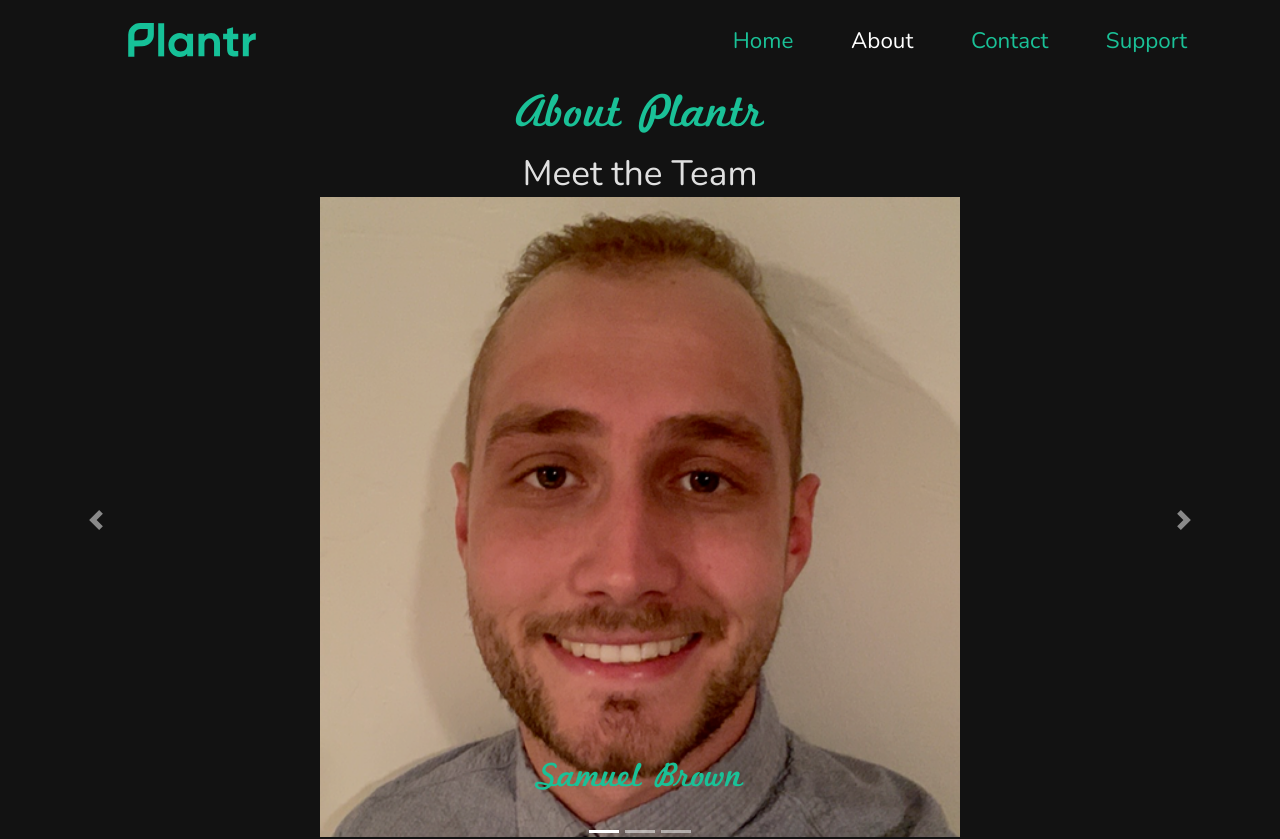
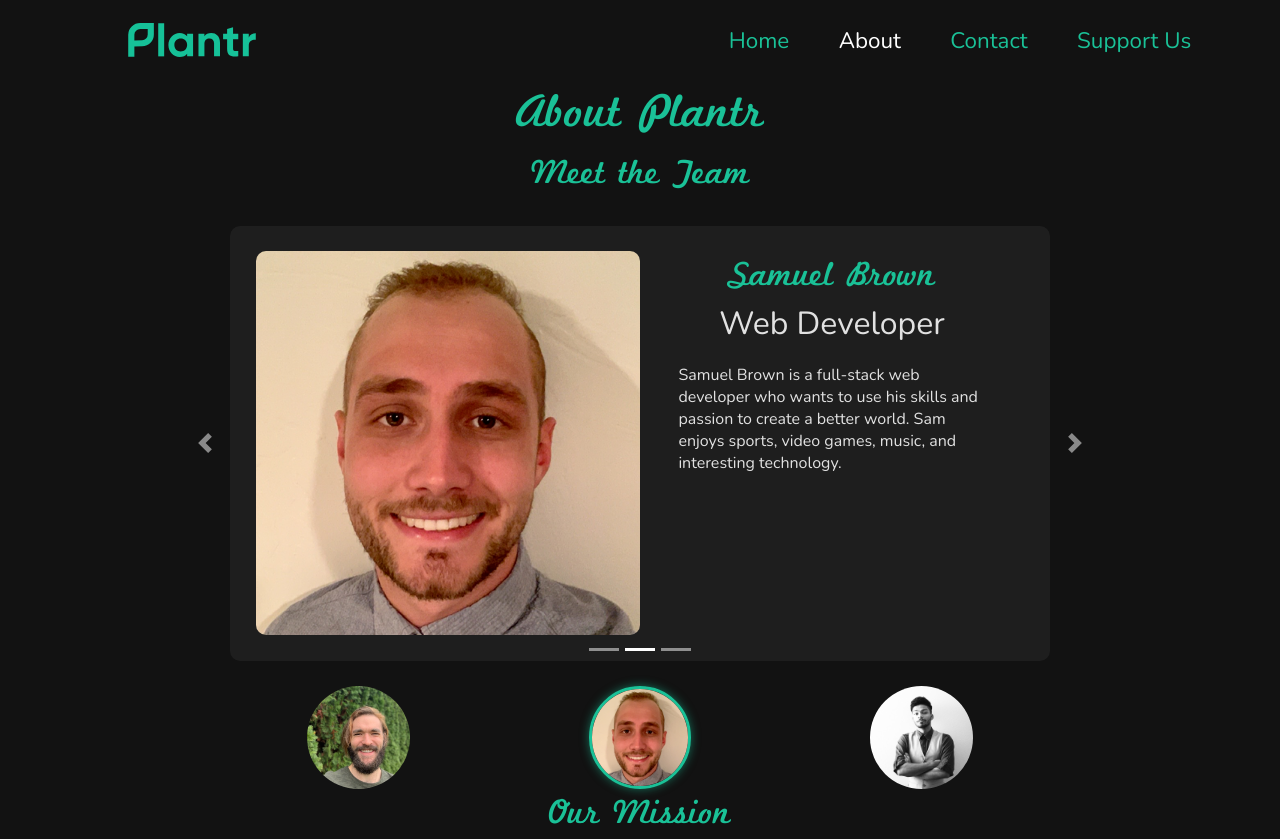
Before and after one commit to Plantrapp/plantrMarketing, a React (Create React App) app: page /nav/about in a window 1280 px wide. Shown: the top 839 px of the page. Built offline with nearby package versions, Linux system fonts and the light colour scheme.

Commit message:
Styles carousel and implements Avatar select

```diff
--- a/src/App.css
+++ b/src/App.css
@@ -121,6 +121,7 @@ h4 {
 }
 .btn-primary {
   background-color: #1ac197;
+  /* background-color: #1ac19788; */
   border-color: white;
   font-family: "Nunito", sans-serif;
 }
@@ -133,7 +134,7 @@ p {
 .high-emphasis {
   color: rgba(255, 255, 255, 0.87);
 }
-.med-emphasis {
+.mid-emphasis {
   color: rgba(255, 255, 255, 0.6);
 }
 .disabled {
--- a/src/components/NavBar/NavBar.js
+++ b/src/components/NavBar/NavBar.js
@@ -30,7 +30,7 @@ export default function NavBar() {
           activeStyle={activeStyle}
           className="nav-link"
         >
-          Support
+          Support Us
         </NavLink>
       </nav>
     </header>
--- a/src/pages/About/About.css
+++ b/src/pages/About/About.css
@@ -1,6 +1,6 @@
 .avatar {
   width: 50%;
-  filter: brightness(80%);
+  border-radius: 10px;
 }
 
 .avatarSelect {
@@ -17,3 +17,36 @@
 /* .selected {
   border: 2px solid white;
 } */
+.cItem {
+  width: 80%;
+  display: flex;
+  justify-content: space-between;
+  margin: 0 auto;
+  background-color: rgba(255, 255, 255, 0.05);
+  padding: 2.5%;
+  border-radius: 10px;
+}
+
+.carousel-container {
+  width: 80%;
+  margin: 2% auto;
+  /* background-color: rgba(255, 255, 255, 0.05); */
+}
+.bio {
+  display: flex;
+  flex-direction: column;
+  /* justify-content: space-around; */
+}
+.bio p {
+  width: 80%;
+  margin: 5% auto;
+  text-align: left;
+}
+.selected {
+  border: 3px solid #1ac197;
+  box-shadow: 0px 0px 10px #1ac19788;
+}
+.carousel-control-next-icon {
+  color: #1ac197;
+  /* background-color: #1ac197; */
+}
--- a/src/pages/About/About.js
+++ b/src/pages/About/About.js
@@ -15,31 +15,78 @@ export default function About() {
   return (
     <div>
       <h1 className="plantrFont">About Plantr</h1>
-      <h3>Meet the Team</h3>
-      <Carousel activeIndex={index} onSelect={handleSelect}>
-        <Carousel.Item interval={10000}>
-          <img className="avatar" src={Sam} />
-          <Carousel.Caption>
-            <h3 className="plantrFont">Samuel Brown</h3>
-          </Carousel.Caption>
+      <h3 className="plantrFont">Meet the Team</h3>
+      <div className="carousel-container">
+        <Carousel
+          activeIndex={index}
+          onSelect={handleSelect}
+          // style={{ color: "#1ac197" }}
+        >
+          <Carousel.Item>
+            <div className="cItem">
+              <img className="avatar" src={Shane} />
+              <div className="bio">
+                <h3 className="plantrFont">Shane Davis</h3>
+                <h4>Founder, CEO</h4>
+                <p>
+                  Shane Davis is a Marine Corps Veteran with a background in
+                  security working with HMX-1. During his time in the service,
+                  Shane’s travels opened his eyes to the devastating effects of
+                  food scarcity for the worlds population. He was also a witness
+                  to the effects of over production of farm land and its natural
+                  resources. Through research and connection, Shane found
+                  permaculture as a solution for problems facing modern food
+                  production.
+                </p>
+              </div>
+            </div>
           </Carousel.Item>
           <Carousel.Item>
-          <img className="avatar" src={Zave} />
-          <Carousel.Caption>
-            <h3 className="plantrFont">Zavier Guadalupe</h3>
-          </Carousel.Caption>
+            <div className="cItem">
+              <img className="avatar" src={Sam} />
+              <div className="bio">
+                <h3 className="plantrFont">Samuel Brown</h3>
+                <h4>Web Developer</h4>
+                <p>
+                  Samuel Brown is a full-stack web developer who wants to use
+                  his skills and passion to create a better world. Sam enjoys
+                  sports, video games, music, and interesting technology.
+                </p>
+              </div>
+            </div>
           </Carousel.Item>
           <Carousel.Item>
-          <img className="avatar" src={Shane} />
-          <Carousel.Caption>
-            <h3 className="plantrFont">Shane Davis</h3>
-          </Carousel.Caption>
+            <div className="cItem">
+              <img className="avatar" src={Zave} />
+              <div className="bio">
+                <h3 className="plantrFont">Zavier Guadalupe</h3>
+                <h4>Web Developer</h4>
+                <p>
+                  Samuel Brown is a full-stack web developer who wants to use
+                  his skills and passion to create a better world. Sam enjoys
+                  sports, video games, music, and interesting technology.
+                </p>
+              </div>
+            </div>
           </Carousel.Item>
         </Carousel>
+      </div>
       <div className="avatarSelect">
-        <img src={Sam} />
-        <img src={Zave} />
-        <img src={Shane} />
+        <img
+          src={Shane}
+          onClick={() => setIndex(0)}
+          className={index === 0 ? "selected" : null}
+        />
+        <img
+          src={Sam}
+          onClick={() => setIndex(1)}
+          className={index === 1 ? "selected" : null}
+        />
+        <img
+          src={Zave}
+          onClick={() => setIndex(2)}
+          className={index === 2 ? "selected" : null}
+        />
       </div>
       <h3 className="plantrFont">Our Mission</h3>
       <h4 className="plantrFont">Feed Yourself. Feed the World.</h4>
--- a/src/pages/Support/Support.js
+++ b/src/pages/Support/Support.js
@@ -1,10 +1,11 @@
 import React from "react";
 import { FaPatreon } from "react-icons/fa";
 
-export default function Donate() {
+export default function Support() {
   return (
     <div className="content">
-      <h1 className="plantrFont">Donate</h1>
+      <h1 className="plantrFont">Support Us</h1>
+      <h3 className="plantrFont">Donate</h3>
       <p>
         Help us grow quicker by donating a few bucks a month. We appreciate all
         the help we can get!
@@ -18,6 +19,13 @@ export default function Donate() {
         </a>
         <p>Become a patron</p>
       </button>
+      <h3 className="plantrFont">Shop</h3>
+      <p>
+        Support Plantr and pick up some sweet gear at the same time! Visit our
+        shop
+      </p>
+      <a></a>
+      <button>Shop</button>
     </div>
   );
 }
```
Lines whose indentation alone changed are shown as unchanged.
